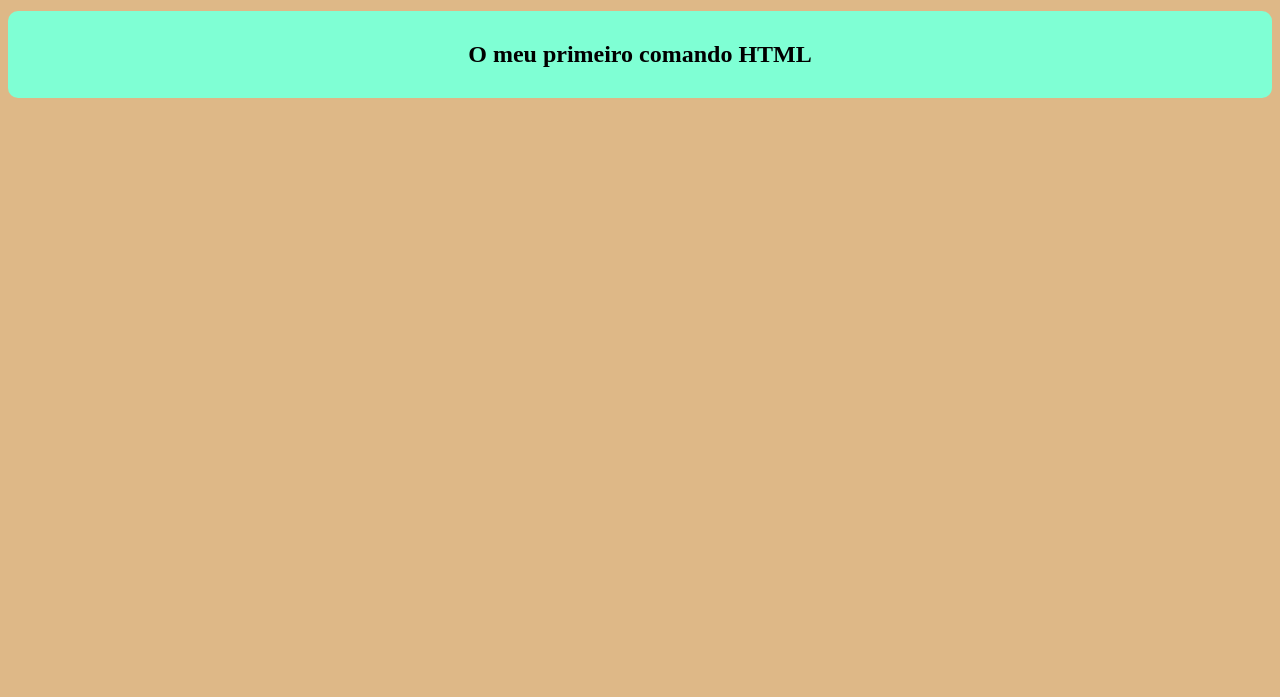
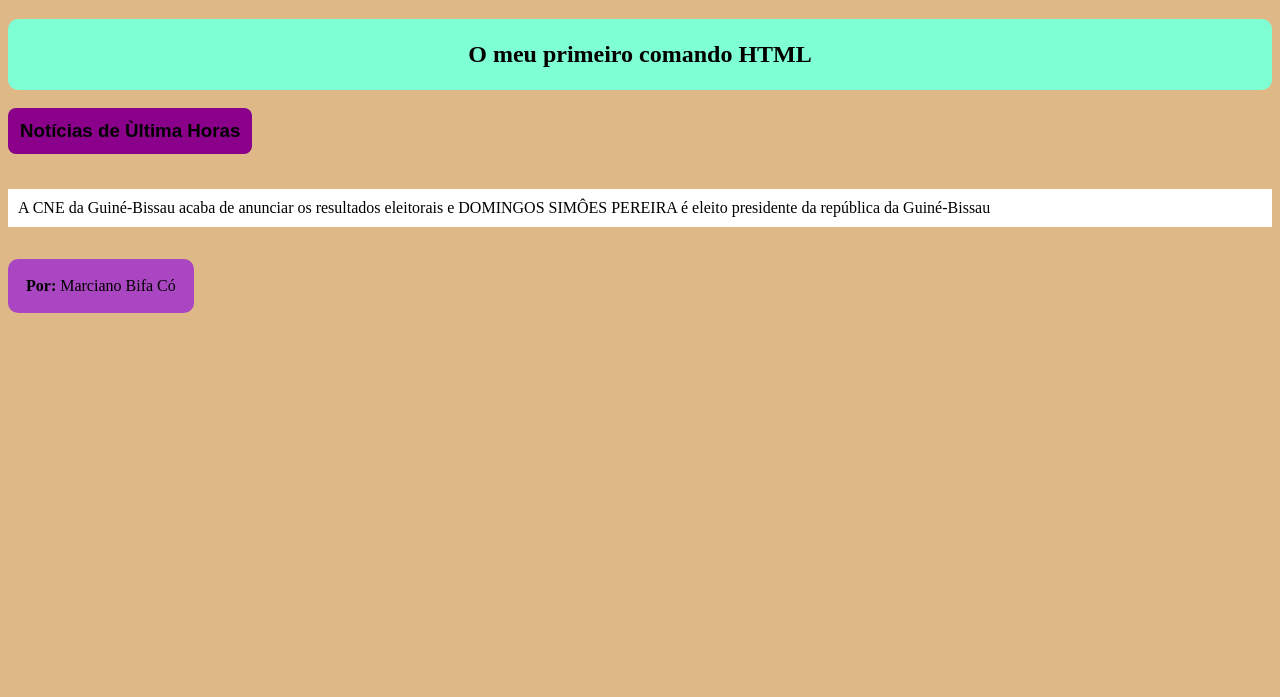
Before and after one commit to marcianonee/AULAS-HTML-E-CSS, a plain HTML site: page index.html in a window 1280 px wide. Shown: the part 103-800 px from the top of the page. Drawn offline with Linux system fonts and the light colour scheme.

Commit message:
Atualição de estlio da pagina

```diff
--- a/index.html
+++ b/index.html
@@ -3,6 +3,7 @@
 <head>
     <meta charset="UTF-8">
     <meta name="viewport" content="width=device-width, initial-scale=1.0">
+    <meta name="description" content="Experiencia em HTML">
     <title>Aulas de HTML</title>
 
     <style>
@@ -15,12 +16,31 @@
             text-align: center;
             border-radius: 18px;
             padding: 14px;
+            display: inline-block;
         }
         .primeiro_comando{
             background-color: aquamarine;
-            padding: 10px;
+            padding: 2px;
             border-radius: 10px;
             text-align: center;
+        }
+
+        h3{
+            background-color: darkmagenta;
+            font-family: Arial, Helvetica, sans-serif;
+            display: inline-flex;
+            border-radius: 8px;
+            padding: 12px;
+        }
+        .autor{
+            background-color: rgb(170, 70, 193);
+            border-radius: 10px;
+            padding: 18px;
+            display: inline-block;
+        }
+        .eleicoes{
+            background-color: white;
+            padding: 10px;
         }
     </style>
 </head>
@@ -29,5 +49,8 @@
     <div class="primeiro_comando">
         <h2>O meu primeiro comando HTML</h2>
     </div>
+    <h3>Notícias de Ùltima Horas</h3>
+    <p class="eleicoes">A CNE da Guiné-Bissau acaba de anunciar os resultados eleitorais e DOMINGOS SIMÔES PEREIRA é eleito presidente da república da Guiné-Bissau</p>
+    <p class="autor"> <strong>Por:</strong> Marciano Bifa Có</p>
 </body>
 </html>
```
